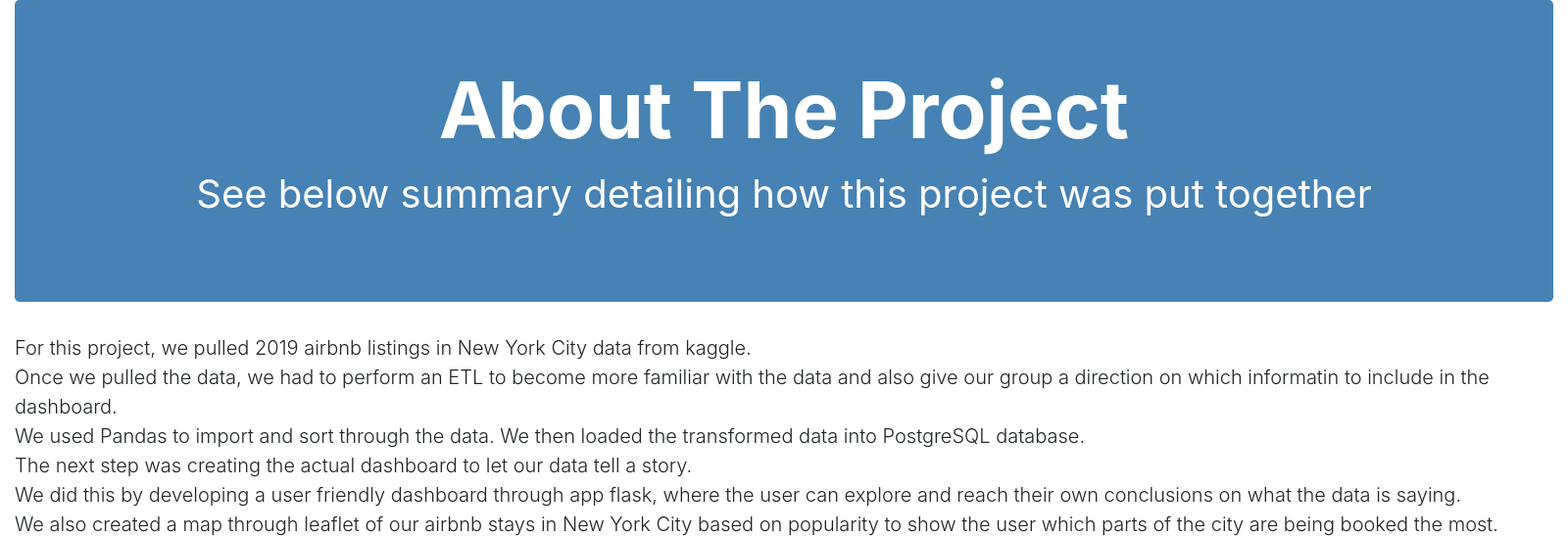
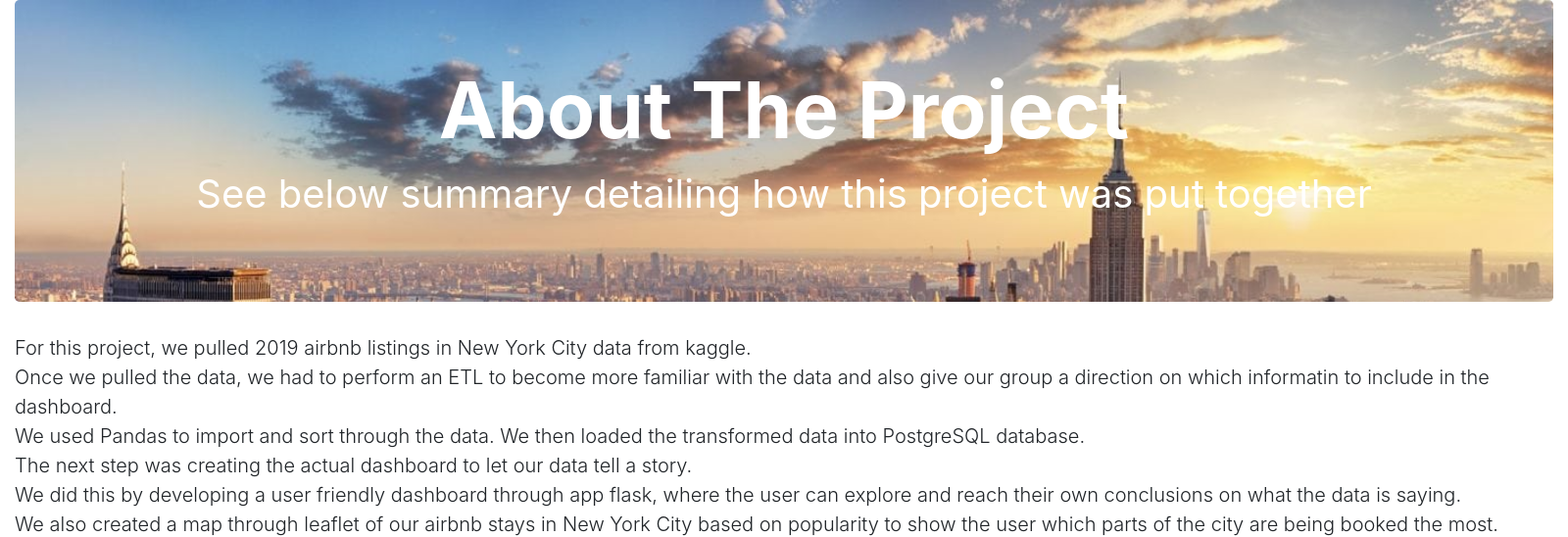
Before and after one commit to cheikhsidi/Airbnb_web_application, a Flask app: template templates/about.html in a window 1600 px wide. Shown: the top 548 px of the page at 98% size. Run offline with Flask 2, Linux system fonts and the light colour scheme; the template is opened without the code that fills it, so the values that code supplies are empty; some libraries are stand-ins or nearby versions.

Commit message:
image in jumbotron

```diff
--- a/static/style.css
+++ b/static/style.css
@@ -4,9 +4,10 @@
 }
 
 .jumbotron {
-    background-color: #4682B4;
+    background-image: url(Images/NYC.jpg); background-size: 100% !important;
     color: white;
 }
+
 
 .display-4 {
     font-size: 80px;
--- a/templates/about.html
+++ b/templates/about.html
@@ -8,11 +8,6 @@
     <title>About</title>
     <link rel="stylesheet" href="https://stackpath.bootstrapcdn.com/bootstrap/4.4.1/css/bootstrap.min.css" integrity="sha384-Vkoo8x4CGsO3+Hhxv8T/Q5PaXtkKtu6ug5TOeNV6gBiFeWPGFN9MuhOf23Q9Ifjh" crossorigin="anonymous">
     <link rel="stylesheet" href="../static/style.css">
-    <link rel="stylesheet" href="../static/style_map.css">
-    <script type="text/javascript">
-        var coor = '{{ coor }}';
-        console.log(`hteml var : ${coor}`);
-    </script>
     <script src="https://unpkg.com/simple-statistics@5.0.0/dist/simple-statistics.min.js"></script>
     <script src="https://cdnjs.cloudflare.com/ajax/libs/d3/5.9.7/d3.min.js"></script>
     <link rel="stylesheet" href="https://unpkg.com/leaflet@1.0.0-rc.3/dist/leaflet.css" />
@@ -42,6 +37,8 @@
             <hr class="my-4">
             <p>Links</p>
             <a href= "index.html">Home</a>
+        </div>
+    </div>
 </body>
 
 </html>
--- a/templates/index.html
+++ b/templates/index.html
@@ -23,6 +23,8 @@
 <body>
     <div class="wrapper">
         <div class="container-fluid">
+
+
 
             <div class="jumbotron">
                 <h1 class="display-4 text-center">Airbnb Listing In New York City</h1>
```
Also changed, not shown: static/Images/NYC .png (added), static/Images/NYC.jpg (renamed from Images/NYC .jpg).
